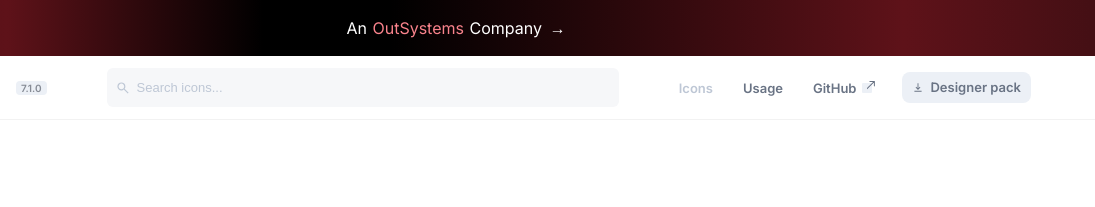
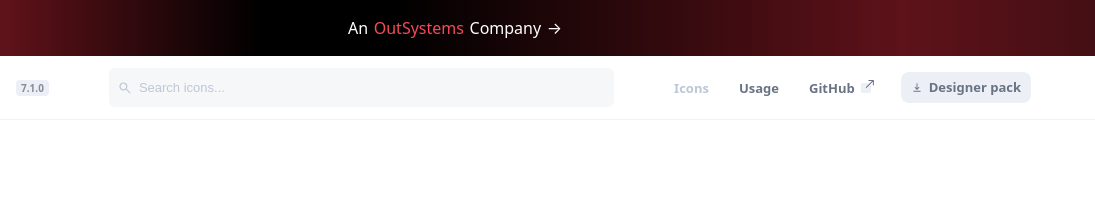
Before and after one commit to abdul-vahid-rgb/ionicon, a plain HTML site: page index.html in a window 1280 px wide. Shown: the top 207 px of the page, 185-1280 px from the left. Drawn offline with Linux system fonts and the light colour scheme.

Commit message:
Update app.css
font family native

```diff
--- a/app.css
+++ b/app.css
@@ -12,7 +12,7 @@
 :root {
 
   /* FONT FAMILY */
-  --f-family: Inter, "Inter UI", Helvetica, Arial, sans-serif;
+  --f-family: system-ui, -apple-system, BlinkMacSystemFont, "Segoe UI", Roboto, Oxygen, Ubuntu, Cantarell, "Helvetica Neue", Arial, sans-serif;
 
   /* FONT WEIGHT */
   --f-weight-light: 300;
@@ -514,4 +514,5 @@ footer {
   font-size: 11px;
   font-weight: var(--f-weight-semibold);
   color: var(--color-gull-gray);
+
 }
```
